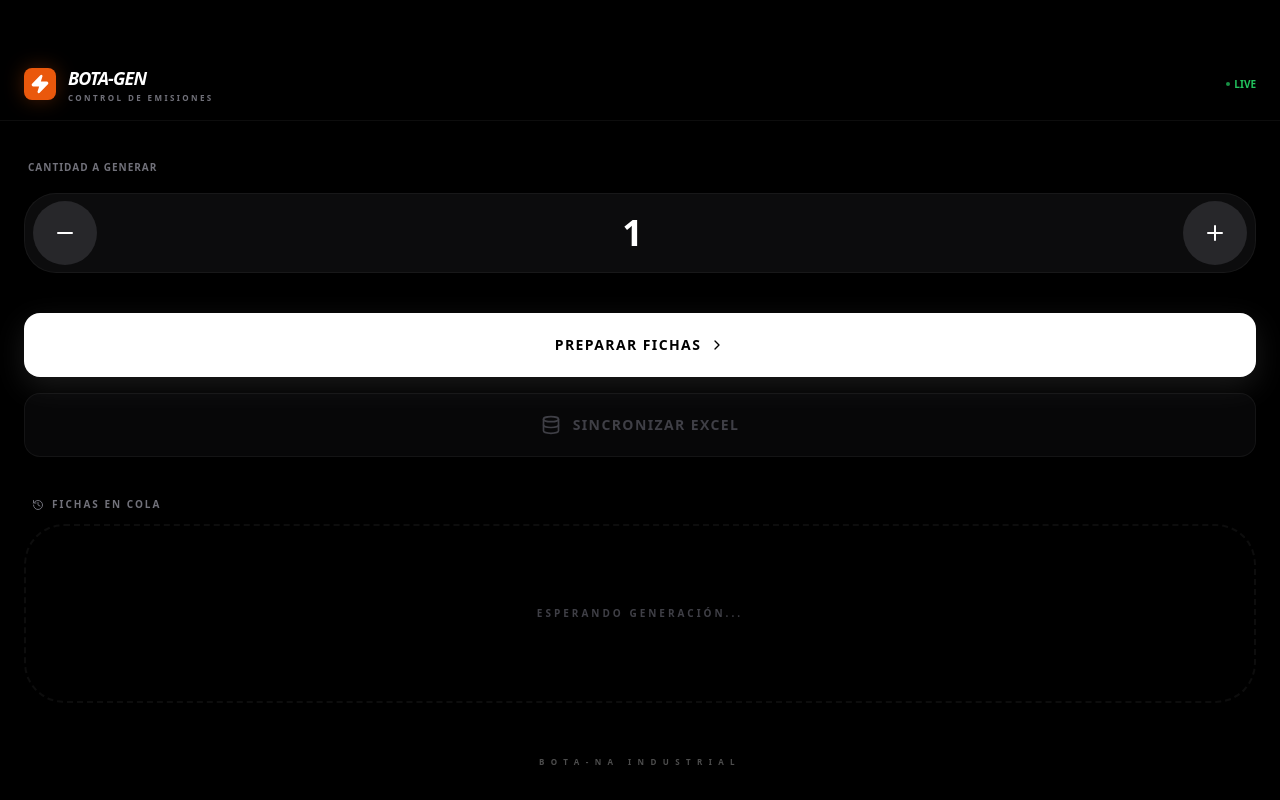
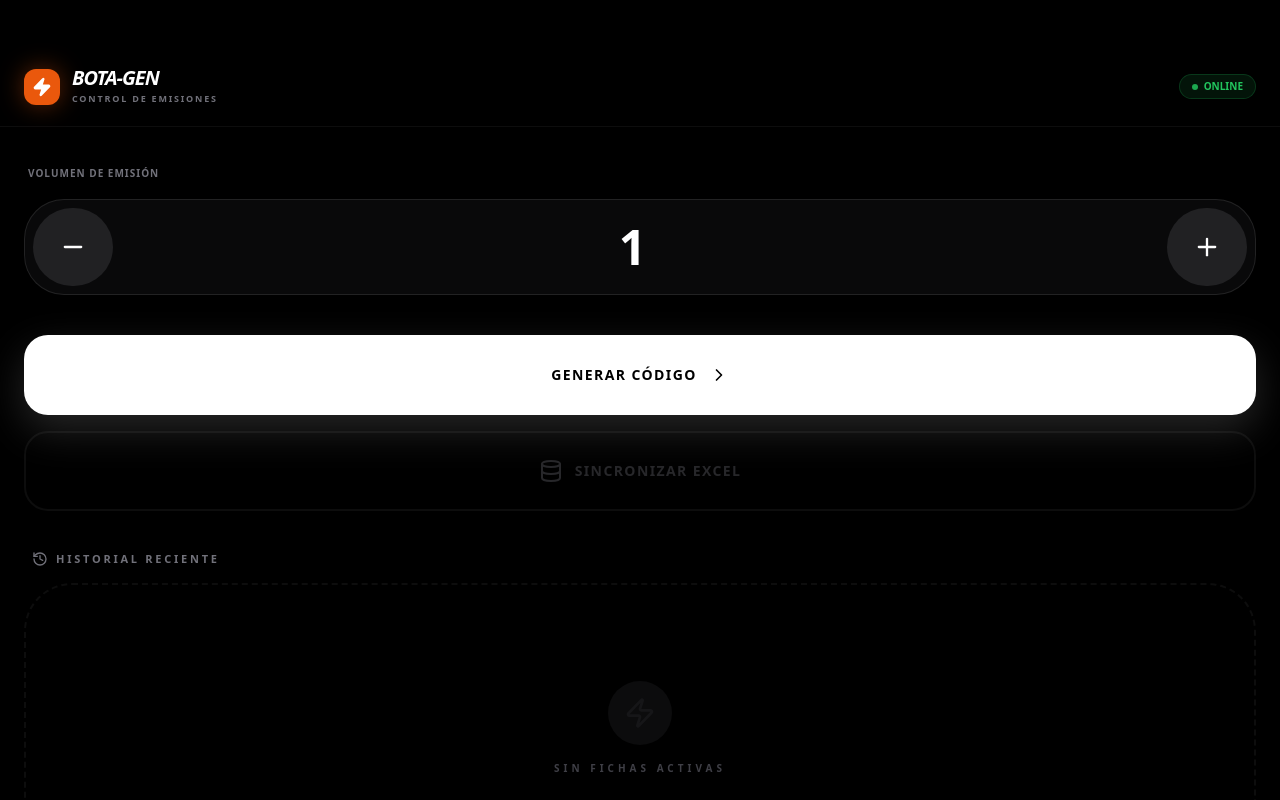
Before and after one commit to saulfrancopaolon-tech/bota-secret-gen, a Next.js app: page / in a window 1280 px wide. Shown: the top 800 px of the page. Built offline with nearby package versions, Linux system fonts and the light colour scheme.

Commit message:
Update page.tsx

```diff
--- a/app/page.tsx
+++ b/app/page.tsx
@@ -11,7 +11,8 @@ import {
   Loader2,
   ChevronRight,
   Database,
-  History
+  History,
+  Trash2
 } from "lucide-react"
 
 export default function BotaGeneratorPro() {
@@ -21,15 +22,21 @@ export default function BotaGeneratorPro() {
   const [copiedIndex, setCopiedIndex] = useState<number | null>(null)
   const [status, setStatus] = useState<'idle' | 'success' | 'error'>('idle')
 
-  const SCRIPT_URL = "https://script.google.com/macros/s/AKfycbwf8QjtB996ZjFQEpAkR6au-AmakyMEV4SDzEPefW5KGY7beCQd_CpigmgTD6S-w7qCwA/exec" // Asegúrate de pegar tu URL
+  // ⚠️ REEMPLAZA ESTA URL CON LA DE TU GOOGLE APPS SCRIPT
+  const SCRIPT_URL = "https://script.google.com/macros/s/AKfycbwf8QjtB996ZjFQEpAkR6au-AmakyMEV4SDzEPefW5KGY7beCQd_CpigmgTD6S-w7qCwA/exec"
 
   const generateCodes = () => {
-    // Respuesta táctil visual
-    window.navigator.vibrate?.(10)
+    // Respuesta táctil para dispositivos móviles
+    if (typeof window !== 'undefined' && window.navigator.vibrate) {
+      window.navigator.vibrate(10)
+    }
+
     const newCodes = Array.from({ length: quantity }).map(() => {
-      const randomStr = Math.random().toString(36).substring(2, 6).toUpperCase()
+      // Usamos 8 caracteres para asegurar una unicidad total (Entropía industrial)
+      const randomStr = Math.random().toString(36).substring(2, 10).toUpperCase()
       return `BOTA-${randomStr}`
     })
+
     setGeneratedCodes(newCodes)
     setStatus('idle')
   }
@@ -49,6 +56,7 @@ export default function BotaGeneratorPro() {
         setTimeout(() => setStatus('idle'), 3000)
       }
     } catch (error) {
+      console.error("Error de sincronización:", error)
       setStatus('error')
     } finally {
       setIsSaving(false)
@@ -58,45 +66,47 @@ export default function BotaGeneratorPro() {
   const copyToClipboard = (code: string, index: number) => {
     navigator.clipboard.writeText(code)
     setCopiedIndex(index)
-    window.navigator.vibrate?.(5)
+    if (typeof window !== 'undefined' && window.navigator.vibrate) {
+      window.navigator.vibrate(5)
+    }
     setTimeout(() => setCopiedIndex(null), 2000)
   }
 
   return (
-    <main className="min-h-screen bg-black text-white font-sans selection:bg-orange-500/30 overflow-hidden flex flex-col">
+    <main className="min-h-screen bg-black text-white font-sans selection:bg-orange-500/30 flex flex-col antialiased">
 
-      {/* iOS Status Bar Spacer */}
-      <div className="h-12 w-full bg-black sticky top-0 z-50 backdrop-blur-md bg-black/80" />
+      {/* iOS Spacer */}
+      <div className="h-12 w-full bg-black sticky top-0 z-50" />
 
-      {/* Header Estilo Apple Industrial */}
-      <header className="px-6 py-4 flex items-center justify-between sticky top-12 z-50 bg-black/80 backdrop-blur-md border-b border-white/5">
+      {/* Navbar Industrial */}
+      <header className="px-6 py-5 flex items-center justify-between sticky top-12 z-50 bg-black/90 backdrop-blur-xl border-b border-white/5">
         <div className="flex items-center gap-3">
-          <div className="w-8 h-8 bg-orange-600 rounded-lg flex items-center justify-center shadow-[0_0_20px_rgba(234,88,12,0.3)]">
+          <div className="w-9 h-9 bg-orange-600 rounded-xl flex items-center justify-center shadow-[0_0_25px_rgba(234,88,12,0.4)]">
             <Zap className="h-5 w-5 text-white fill-current" />
           </div>
           <div>
-            <h1 className="text-lg font-black tracking-tighter uppercase italic">Bota-Gen</h1>
-            <p className="text-[8px] font-bold text-zinc-500 tracking-[0.3em] uppercase">Control de Emisiones</p>
+            <h1 className="text-xl font-black tracking-tighter uppercase italic leading-none">Bota-Gen</h1>
+            <p className="text-[9px] font-bold text-zinc-500 tracking-[0.2em] uppercase mt-1">Control de Emisiones</p>
           </div>
         </div>
-        <div className="flex flex-col items-end">
-           <span className="text-[10px] font-black text-green-500 uppercase flex items-center gap-1">
-             <span className="w-1 h-1 rounded-full bg-green-500 animate-pulse" /> Live
+        <div className="px-3 py-1 bg-green-500/10 border border-green-500/20 rounded-full">
+           <span className="text-[10px] font-black text-green-500 uppercase flex items-center gap-1.5">
+             <span className="w-1.5 h-1.5 rounded-full bg-green-500 animate-pulse" /> Online
            </span>
         </div>
       </header>
 
-      <div className="flex-1 overflow-y-auto px-6 pt-8 pb-32 space-y-10">
+      <div className="flex-1 px-6 pt-8 pb-32 space-y-10 overflow-y-auto">
 
-        {/* Selector de Cantidad - Optimizado para pulgar */}
+        {/* Input de Cantidad con respuesta táctil */}
         <section className="space-y-4">
-          <label className="text-[10px] font-black text-zinc-500 uppercase tracking-widest ml-1">Cantidad a generar</label>
-          <div className="flex items-center justify-between bg-zinc-900/50 border border-white/5 rounded-[2rem] p-2 h-20">
+          <label className="text-[10px] font-black text-zinc-500 uppercase tracking-widest ml-1">Volumen de emisión</label>
+          <div className="flex items-center justify-between bg-zinc-900/40 border border-white/10 rounded-[2.5rem] p-2 h-24">
             <button
               onClick={() => setQuantity(Math.max(1, quantity - 1))}
-              className="w-16 h-16 flex items-center justify-center rounded-full bg-zinc-800 active:scale-90 transition-transform"
+              className="w-20 h-full flex items-center justify-center rounded-full bg-zinc-800/80 active:scale-90 transition-transform"
             >
-              <Minus className="h-6 w-6 text-white" />
+              <Minus className="h-7 w-7 text-white" />
             </button>
 
             <input
@@ -104,88 +114,93 @@ export default function BotaGeneratorPro() {
               inputMode="numeric"
               value={quantity}
               onChange={(e) => setQuantity(parseInt(e.target.value) || 1)}
-              className="bg-transparent text-4xl font-black text-center w-20 outline-none"
+              className="bg-transparent text-5xl font-black text-center w-24 outline-none border-none focus:ring-0"
             />
 
             <button
-              onClick={() => setQuantity(Math.min(50, quantity + 1))}
-              className="w-16 h-16 flex items-center justify-center rounded-full bg-zinc-800 active:scale-90 transition-transform"
+              onClick={() => setQuantity(Math.min(99, quantity + 1))}
+              className="w-20 h-full flex items-center justify-center rounded-full bg-zinc-800/80 active:scale-90 transition-transform"
             >
-              <Plus className="h-6 w-6 text-white" />
+              <Plus className="h-7 w-7 text-white" />
             </button>
           </div>
         </section>
 
-        {/* Botón de Acción Principal */}
+        {/* Acciones de Control */}
         <div className="grid gap-4">
           <button
             onClick={generateCodes}
-            className="w-full bg-white text-black h-16 rounded-2xl font-black uppercase tracking-widest text-sm shadow-[0_10px_30px_rgba(255,255,255,0.1)] active:scale-[0.98] transition-all flex items-center justify-center gap-2"
+            className="w-full bg-white text-black h-20 rounded-3xl font-black uppercase tracking-widest text-sm shadow-[0_15px_40px_rgba(255,255,255,0.15)] active:scale-[0.96] transition-all flex items-center justify-center gap-3"
           >
-            Preparar Fichas <ChevronRight className="h-4 w-4" />
+            Generar Código <ChevronRight className="h-5 w-5" />
           </button>
 
           <button
             onClick={saveToSheet}
             disabled={generatedCodes.length === 0 || isSaving}
-            className={`w-full h-16 rounded-2xl font-black uppercase tracking-widest text-sm transition-all flex items-center justify-center gap-3 border
-              ${status === 'success' ? 'bg-green-600 border-green-500 text-white' :
-                generatedCodes.length > 0 ? 'bg-zinc-900 border-orange-600/50 text-orange-500' : 'bg-zinc-900/30 border-white/5 text-zinc-700'}
+            className={`w-full h-20 rounded-3xl font-black uppercase tracking-widest text-sm transition-all flex items-center justify-center gap-3 border-2
+              ${status === 'success' ? 'bg-green-600 border-green-400 text-white' :
+                generatedCodes.length > 0 ? 'bg-transparent border-orange-600/60 text-orange-500' : 'bg-transparent border-white/5 text-zinc-800'}
             `}
           >
-            {isSaving ? <Loader2 className="h-5 w-5 animate-spin" /> :
-             status === 'success' ? <><Check className="h-5 w-5" /> Sincronizado</> :
-             <><Database className="h-5 w-5" /> Sincronizar Excel</>}
+            {isSaving ? <Loader2 className="h-6 w-6 animate-spin" /> :
+             status === 'success' ? <><Check className="h-6 w-6" /> Sincronizado</> :
+             <><Database className="h-6 w-6" /> Sincronizar Excel</>}
           </button>
         </div>
 
-        {/* Lista de Códigos - Diseño de Tarjetas */}
-        <div className="space-y-3">
+        {/* Lista de Fichas Generadas */}
+        <div className="space-y-4">
           <div className="flex items-center justify-between px-2">
-            <h3 className="text-[10px] font-black text-zinc-500 uppercase tracking-[0.2em] flex items-center gap-2">
-              <History className="h-3 w-3" /> Fichas en cola
+            <h3 className="text-[11px] font-black text-zinc-500 uppercase tracking-[0.25em] flex items-center gap-2">
+              <History className="h-4 w-4" /> Historial Reciente
             </h3>
             {generatedCodes.length > 0 && (
-               <button onClick={() => setGeneratedCodes([])} className="text-[10px] font-black text-red-500 uppercase">Borrar</button>
+               <button onClick={() => setGeneratedCodes([])} className="p-2 text-zinc-600 active:text-red-500 transition-colors">
+                 <Trash2 className="h-4 w-4" />
+               </button>
             )}
           </div>
 
-          <AnimatePresence>
+          <div className="grid gap-3">
+            <AnimatePresence mode="popLayout">
               {generatedCodes.map((code, i) => (
                 <motion.div
-                key={i}
-                initial={{ opacity: 0, x: -20 }}
-                animate={{ opacity: 1, x: 0 }}
-                transition={{ delay: i * 0.05 }}
+                  key={code + i}
+                  initial={{ opacity: 0, scale: 0.9 }}
+                  animate={{ opacity: 1, scale: 1 }}
+                  exit={{ opacity: 0, scale: 0.9 }}
                   onClick={() => copyToClipboard(code, i)}
-                className={`flex items-center justify-between p-5 rounded-[1.5rem] border transition-all active:scale-[0.97]
-                  ${copiedIndex === i ? 'bg-orange-600/20 border-orange-600' : 'bg-zinc-900/50 border-white/5'}
+                  className={`flex items-center justify-between p-6 rounded-[2rem] border-2 transition-all active:scale-[0.95]
+                    ${copiedIndex === i ? 'bg-orange-600/10 border-orange-500 shadow-[0_0_30px_rgba(234,88,12,0.1)]' : 'bg-zinc-900/30 border-white/5'}
                   `}
                 >
-                <div className="space-y-1">
-                  <span className="block text-[8px] font-black text-zinc-500 uppercase tracking-widest">Código</span>
-                  <span className="font-mono text-xl font-bold tracking-[0.15em]">{code}</span>
+                  <div className="space-y-1.5">
+                    <span className="block text-[9px] font-black text-zinc-600 uppercase tracking-widest">Ficha de Canje</span>
+                    <span className="font-mono text-2xl font-bold tracking-[0.2em] text-zinc-100">{code}</span>
                   </div>
-                <div className={`p-3 rounded-xl ${copiedIndex === i ? 'bg-orange-600 text-white' : 'bg-white/5 text-zinc-500'}`}>
-                  {copiedIndex === i ? <Check className="h-5 w-5" /> : <Copy className="h-5 w-5" />}
+                  <div className={`p-4 rounded-2xl transition-all ${copiedIndex === i ? 'bg-orange-600 text-white' : 'bg-zinc-800 text-zinc-500'}`}>
+                    {copiedIndex === i ? <Check className="h-6 w-6" /> : <Copy className="h-6 w-6" />}
                   </div>
                 </motion.div>
               ))}
             </AnimatePresence>
 
             {generatedCodes.length === 0 && (
-            <div className="py-20 text-center border-2 border-dashed border-white/5 rounded-[2.5rem]">
-              <p className="text-zinc-700 text-[10px] font-black uppercase tracking-[0.3em]">Esperando generación...</p>
+              <div className="py-24 text-center border-2 border-dashed border-white/5 rounded-[3rem] flex flex-col items-center gap-4">
+                <div className="p-4 bg-zinc-900/50 rounded-full text-zinc-700">
+                  <Zap className="h-8 w-8 opacity-20" />
+                </div>
+                <p className="text-zinc-700 text-[10px] font-black uppercase tracking-[0.4em]">Sin fichas activas</p>
               </div>
             )}
           </div>
         </div>
+      </div>
 
-      {/* Footer Fijo con Branding */}
-      <footer className="fixed bottom-0 left-0 w-full p-8 bg-gradient-to-t from-black via-black to-transparent pointer-events-none">
-        <div className="text-center opacity-30">
-          <p className="text-[8px] font-black uppercase tracking-[0.8em] text-white">Bota-Na Industrial</p>
-        </div>
+      {/* Footer Branding */}
+      <footer className="p-10 text-center pointer-events-none pb-12">
+        <p className="text-[9px] font-black uppercase tracking-[1em] text-white/20">Bota-Na Industrial © 2026</p>
       </footer>
     </main>
   )
```
Lines whose indentation alone changed are shown as unchanged.
